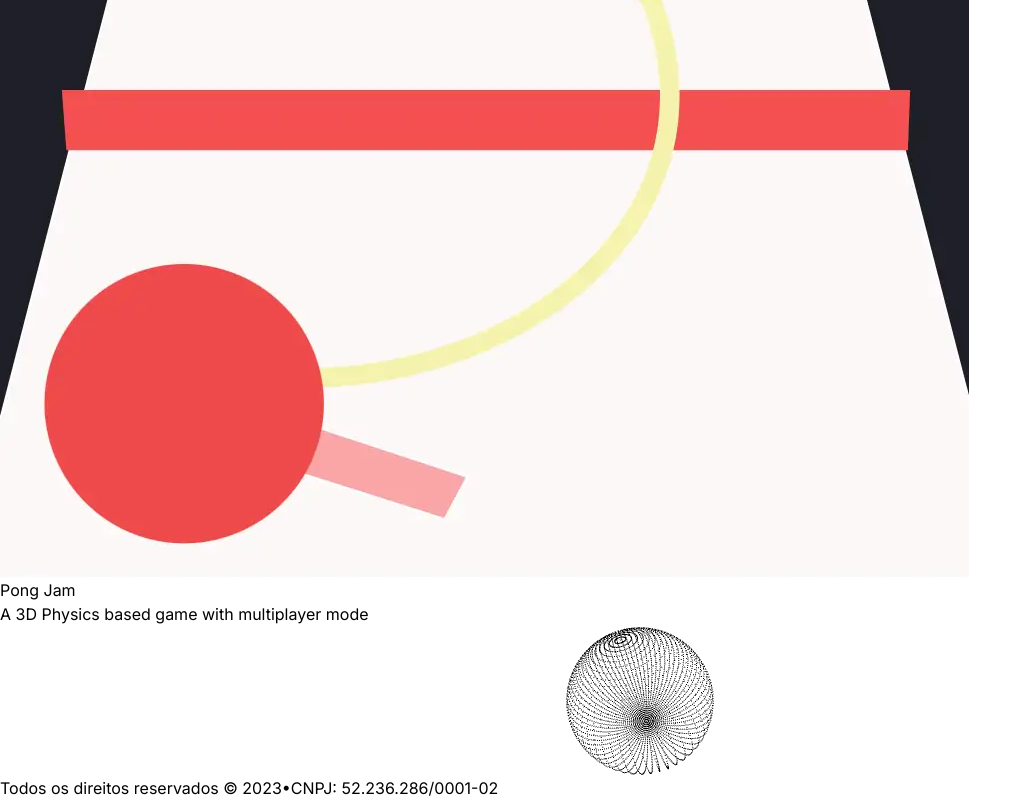
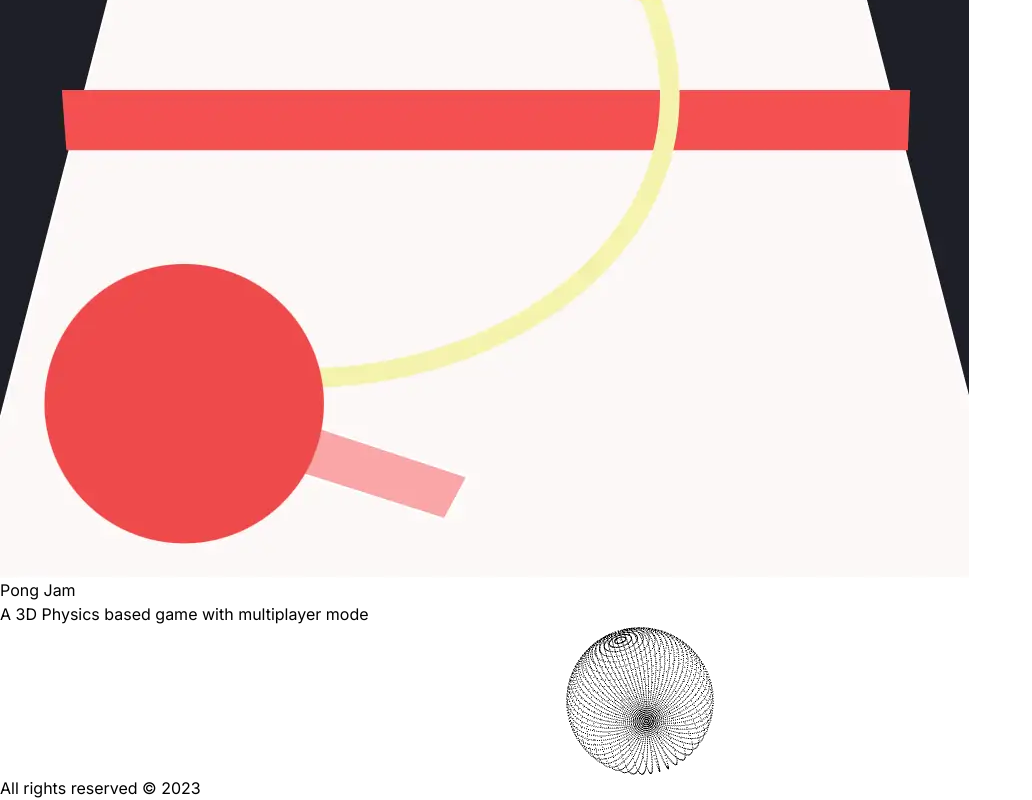
Before and after one commit to dedekpo/portfolio, a Next.js app: page /en in a window 1280 px wide. Shown: the part 6438-7238 px from the top of the page, without its empty margins (0-1032 px from the left). Built offline with nearby package versions, Linux system fonts and the light colour scheme.

Commit message:
allrights in english

```diff
--- a/app/[lang]/page.tsx
+++ b/app/[lang]/page.tsx
@@ -78,9 +78,9 @@ export default async function HomePage({
       </main>
       <footer>
         <div className="flex flex-col md:flex-row items-center justify-center gap-1 text-xs text-gray-700 text-center w-full">
-          <span>Todos os direitos reservados © {new Date().getFullYear()}</span>
-          <span className="hidden md:block">•</span>
-          <span>CNPJ: 52.236.286/0001-02</span>
+          <span>
+            {dictionary["allrights"]} {new Date().getFullYear()}
+          </span>
         </div>
       </footer>
     </>
--- a/dictionaries/en.json
+++ b/dictionaries/en.json
@@ -11,5 +11,6 @@
   },
   "pongjam": {
     "description": "A 3D Physics based game with multiplayer mode"
-  }
+  },
+  "allrights": "All rights reserved ©"
 }
--- a/dictionaries/pt.json
+++ b/dictionaries/pt.json
@@ -11,5 +11,6 @@
   },
   "pongjam": {
     "description": "Um jogo 3D baseado em física com modo multijogador"
-  }
+  },
+  "allrights": "Todos os direitos reservados ©"
 }
```
